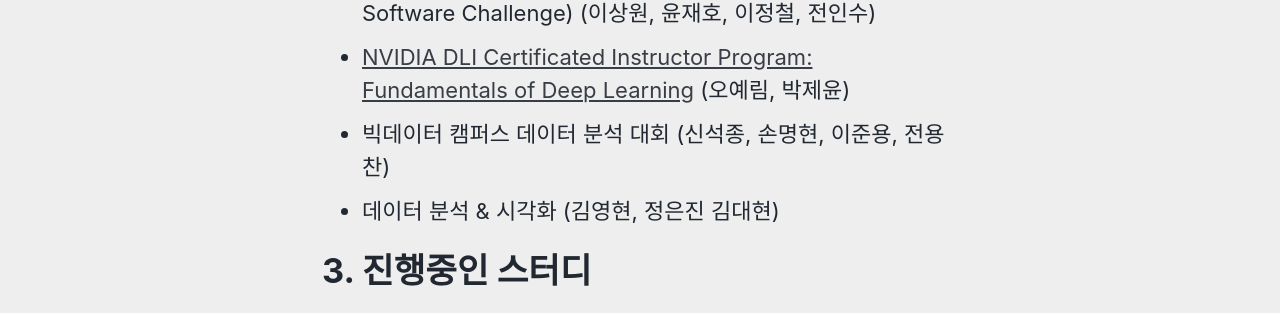
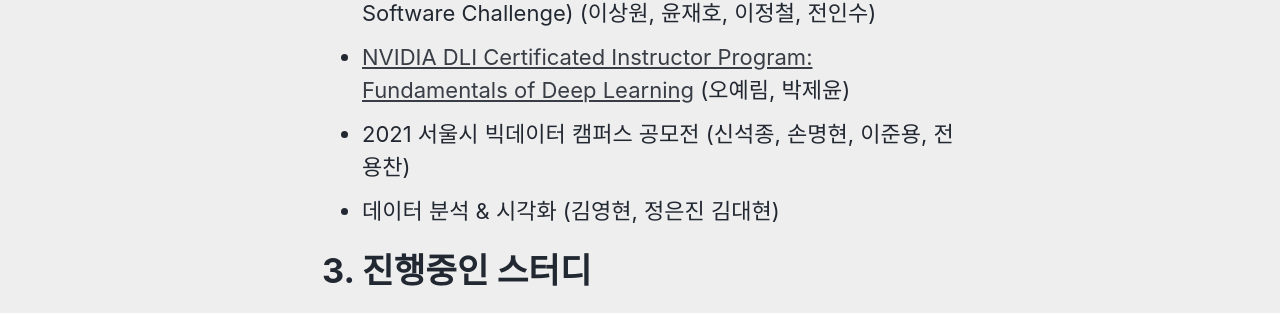
Before and after one commit to TAVEResearch/TAVEResearch.github.io, a Jekyll site: the page built from about.md, in a window 1280 px wide. Shown: the part 945-1258 px from the top of the page. Built offline with Jekyll 4.4.1, drawn with Linux system fonts in a browser that asks for light colours; cached includes are drawn as plain includes.

Commit message:
Update about.md

```diff
--- a/about.md
+++ b/about.md
@@ -20,7 +20,7 @@ author_profile: false
 - 제 19회 임베디드 소프트웨어 경진대회: 지능형 휴머노이드 (최영훈, 오예림, 하수범, 김태원, 한재욱)
 - IPG Automotive ADSC (INU Autonomous Driving Software Challenge) (이상원, 윤재호, 이정철, 전인수)
 - [NVIDIA DLI Certificated Instructor Program: Fundamentals of Deep Learning](https://www.nvidia.com/en-us/) (오예림, 박제윤)
-- 빅데이터 캠퍼스 데이터 분석 대회 (신석종, 손명현, 이준용, 전용찬)
+- 2021 서울시 빅데이터 캠퍼스 공모전 (신석종, 손명현, 이준용, 전용찬)
 - 데이터 분석 & 시각화 (김영현, 정은진 김대현)
 
 # 3. 진행중인 스터디
```
